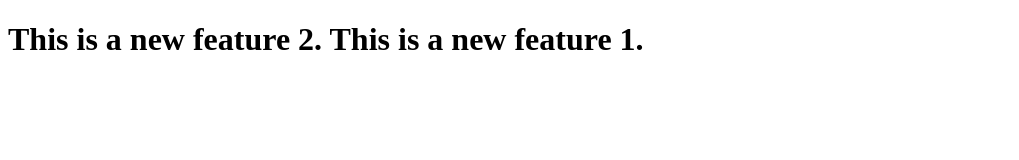
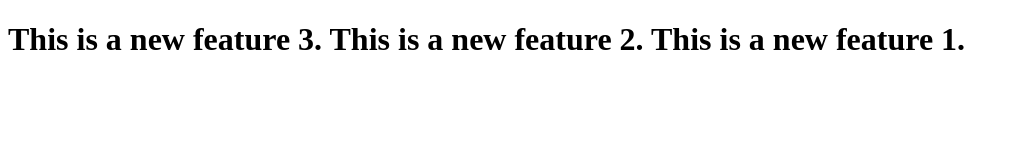
Before and after one commit to kuinne/serverless-express-demo, a website: page feature.html in a window 1280 px wide. Shown: the whole page, without its empty margins (0-1019 px from the left). Drawn offline with Linux system fonts and the light colour scheme.

Commit message:
feat: feature3

```diff
--- a/feature.html
+++ b/feature.html
@@ -7,6 +7,7 @@
 </head>
 <body>
  <h1>
+  This is a new feature 3.
   This is a new feature 2.
   This is a new feature 1.
  </h1>
```
